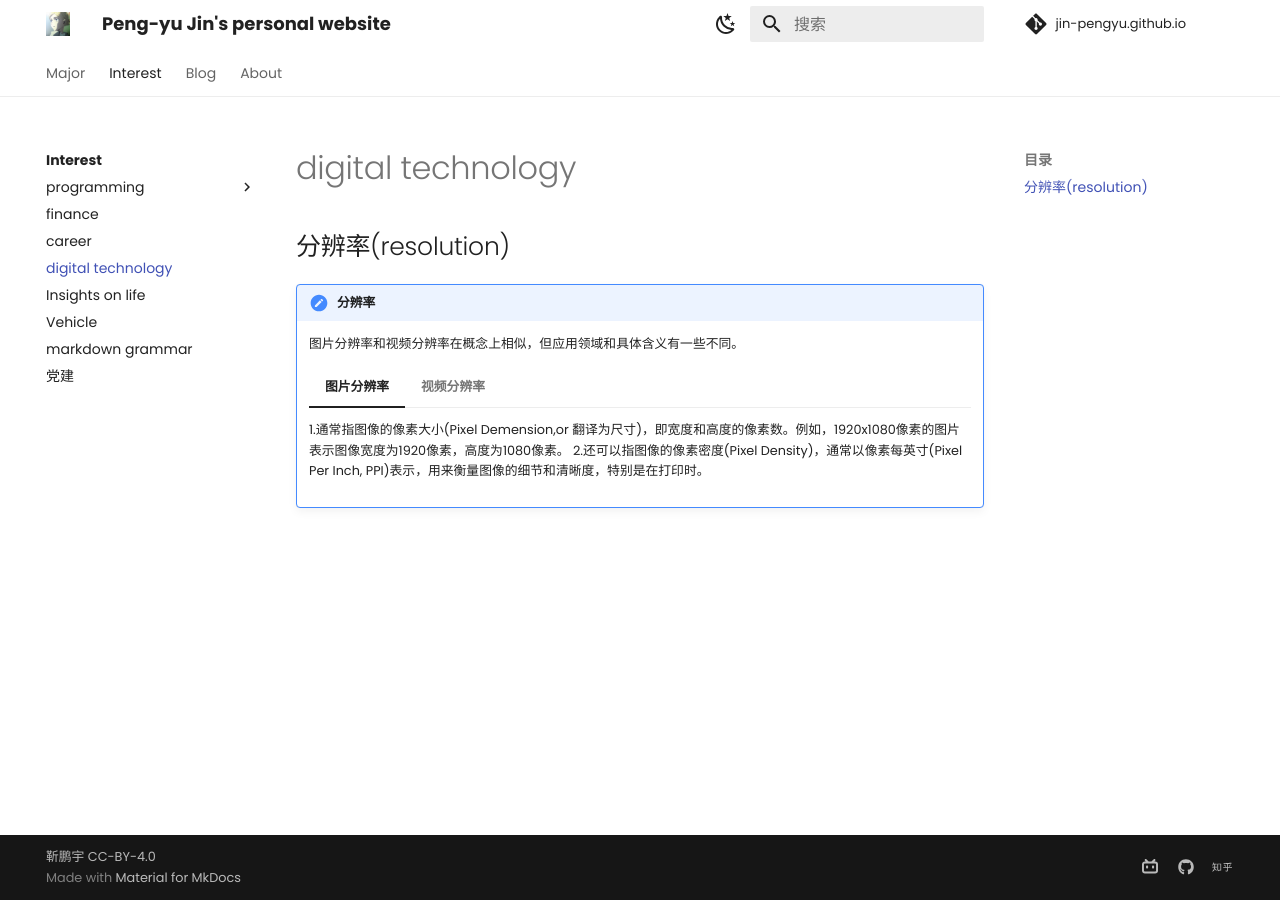
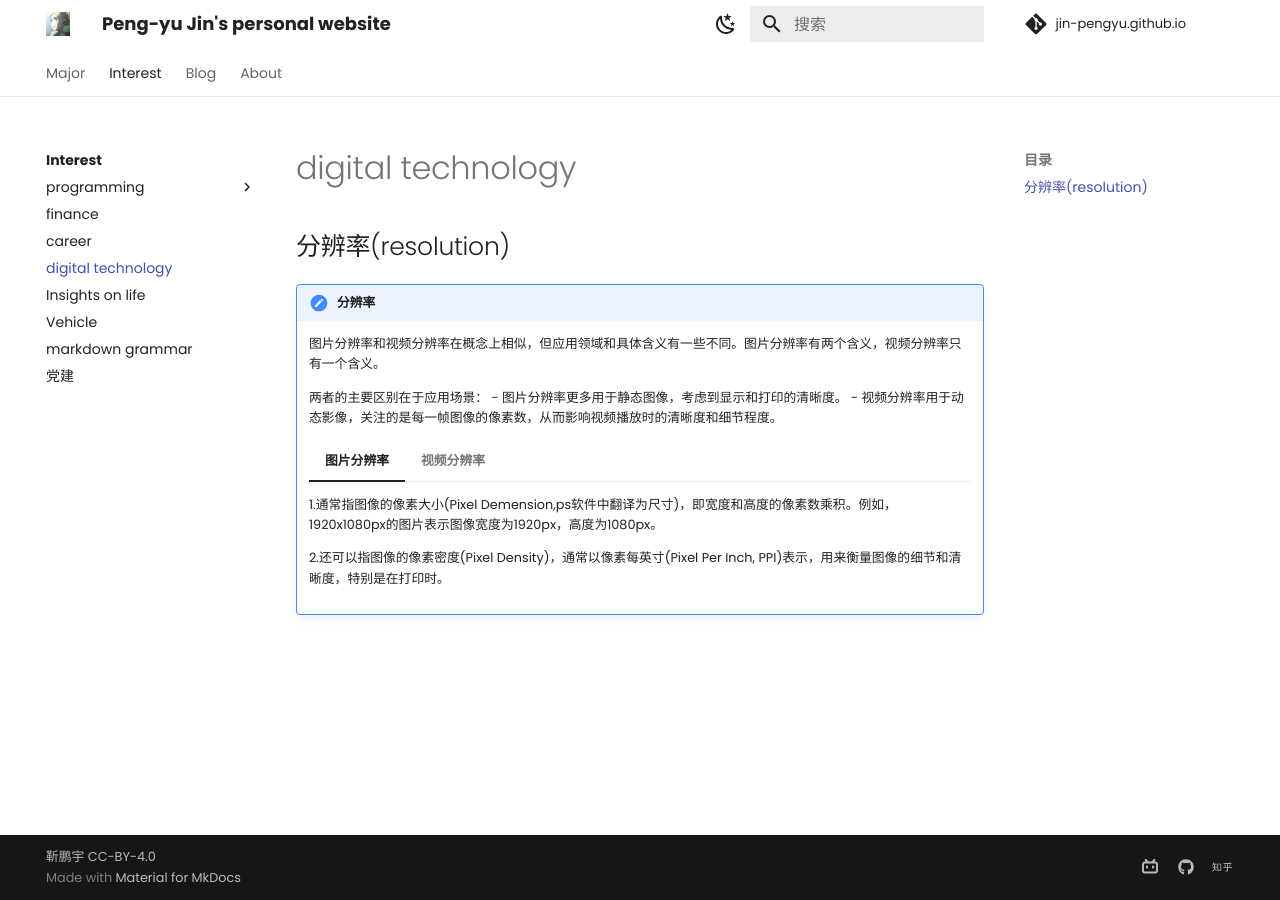
Before and after one commit to Pengyu-Jin/Pengyu-Jin.github.io, an MkDocs documentation site: the page built from docs/interest/digital technology/image.md, in a window 1280 px wide. Built offline with MkDocs 1.6.1 and Material for MkDocs 9.7.7, drawn with Linux system fonts in a browser that asks for light colours; comment, search, counter and statistics services are not loaded.

Commit message:
20240813

```diff
--- a/docs/interest/digital technology/image.md
+++ b/docs/interest/digital technology/image.md
@@ -2,15 +2,20 @@
 ## 分辨率(resolution)
 !!! note "分辨率"
 
-    图片分辨率和视频分辨率在概念上相似，但应用领域和具体含义有一些不同。
+    图片分辨率和视频分辨率在概念上相似，但应用领域和具体含义有一些不同。图片分辨率有两个含义，视频分辨率只有一个含义。
+
+    两者的主要区别在于应用场景：
+    - 图片分辨率更多用于静态图像，考虑到显示和打印的清晰度。
+    - 视频分辨率用于动态影像，关注的是每一帧图像的像素数，从而影响视频播放时的清晰度和细节程度。
 
     === "图片分辨率"
 
-        1.通常指图像的像素大小(Pixel Demension,or 翻译为尺寸)，即宽度和高度的像素数。例如，1920x1080像素的图片表示图像宽度为1920像素，高度为1080像素。
+        1.通常指图像的像素大小(Pixel Demension,ps软件中翻译为尺寸)，即宽度和高度的像素数乘积。例如，1920x1080px的图片表示图像宽度为1920px，高度为1080px。
+
         2.还可以指图像的像素密度(Pixel Density)，通常以像素每英寸(Pixel Per Inch, PPI)表示，用来衡量图像的细节和清晰度，特别是在打印时。
 
     === "视频分辨率"
 
         指视频每一帧的像素大小，即每一帧图像的宽度和高度的像素数。例如，1080p视频的分辨率为1920x1080像素，4K视频的分辨率为3840x2160像素。
 
-        视频分辨率是固定的，不涉及像素密度（PPI），因为视频主要用于显示而非打印。
+        视频分辨率只有一个含义，表示像素大小，不涉及像素密度（PPI），因为视频主要用于显示而非打印。
```
